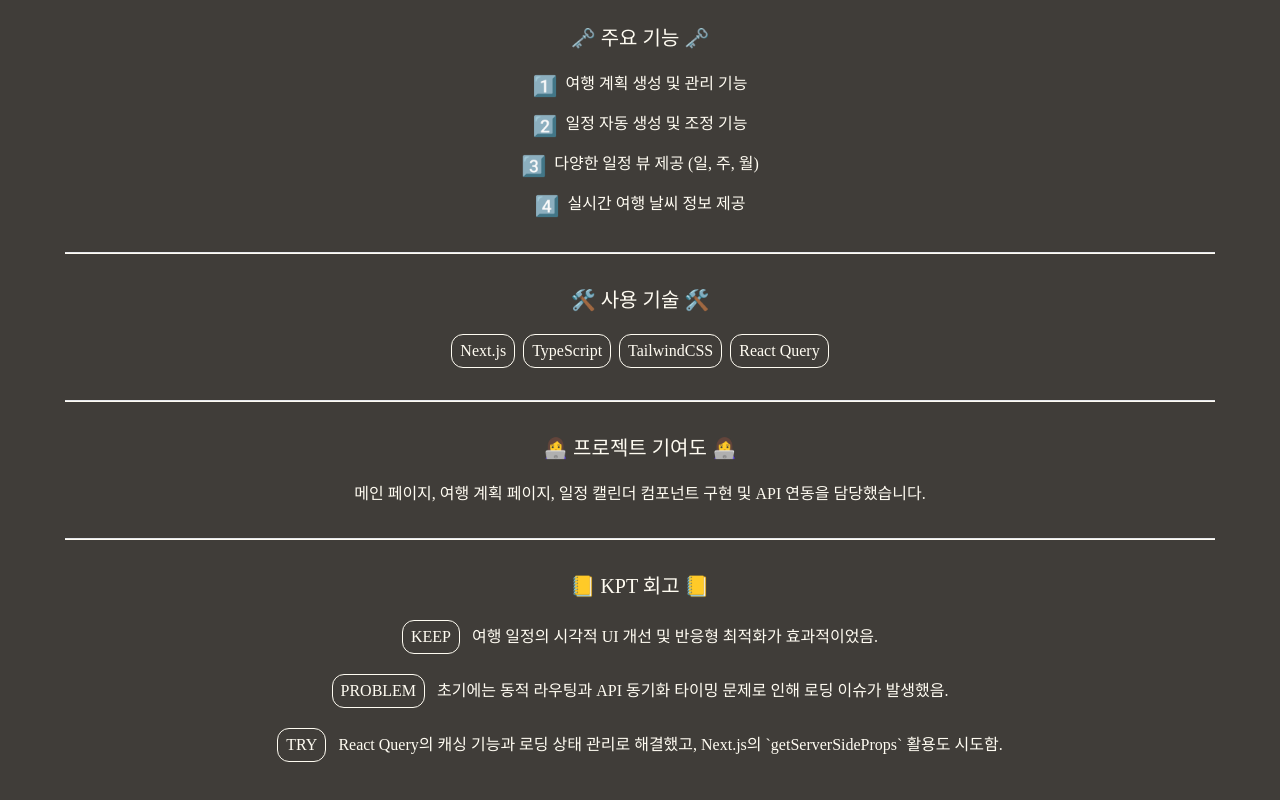
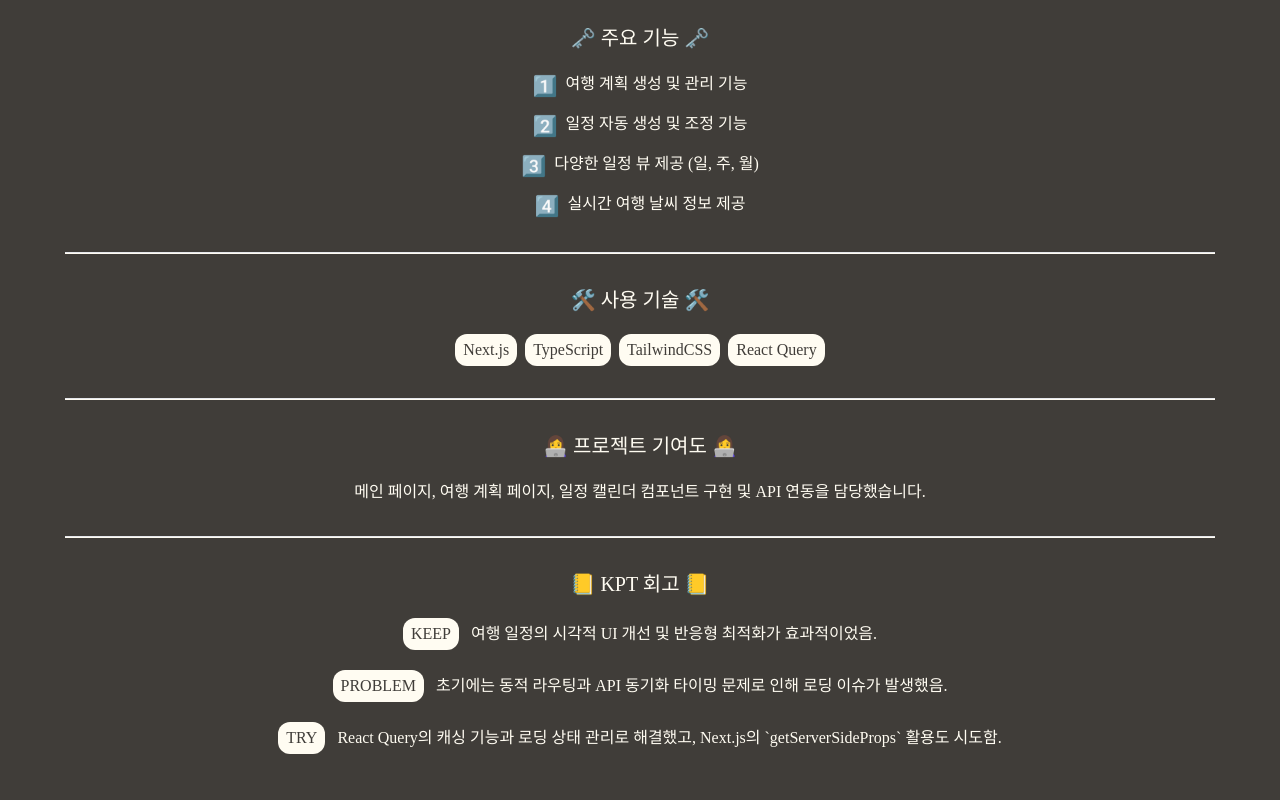
Before and after one commit to xuuwon/yuwon-portfolio, a React (Vite) app: page /projects/1 in a window 1280 px wide. Shown: the part 1269-2069 px from the top of the page. Built offline with nearby package versions, Linux system fonts and the light colour scheme; a web font is replaced by a local one.

Commit message:
style: 프로젝트 상세 페이지 스타일 수정

```diff
--- a/src/components/ProjectDetail.tsx
+++ b/src/components/ProjectDetail.tsx
@@ -97,7 +97,7 @@ const ProjectDetail = () => {
             <section className="flex gap-2">
               {project?.technology.map((tech) => {
                 return (
-                  <span className="px-2 py-1 text-base border border-content rounded-xl">
+                  <span className="px-2 py-1 text-base bg-content text-background rounded-xl">
                     {tech}
                   </span>
                 );
@@ -119,21 +119,21 @@ const ProjectDetail = () => {
           <p>📒 KPT 회고 📒</p>
 
           <section className="flex items-center gap-3">
-            <p className="px-2 py-1 text-base border border-content rounded-xl">
+            <p className="px-2 py-1 text-base bg-content text-background rounded-xl">
               KEEP
             </p>
             <p className="text-base">{project?.keep}</p>
           </section>
 
           <section className="flex items-center gap-3 ">
-            <p className="px-2 py-1 text-base border border-content rounded-xl">
+            <p className="px-2 py-1 text-base bg-content text-background rounded-xl">
               PROBLEM
             </p>
             <p className="text-base">{project?.problem}</p>
           </section>
 
           <section className="flex items-center gap-3">
-            <p className="px-2 py-1 text-base border border-content rounded-xl">
+            <p className="px-2 py-1 text-base bg-content text-background rounded-xl">
               TRY
             </p>
             <p className="text-base">{project?.try}</p>
```
